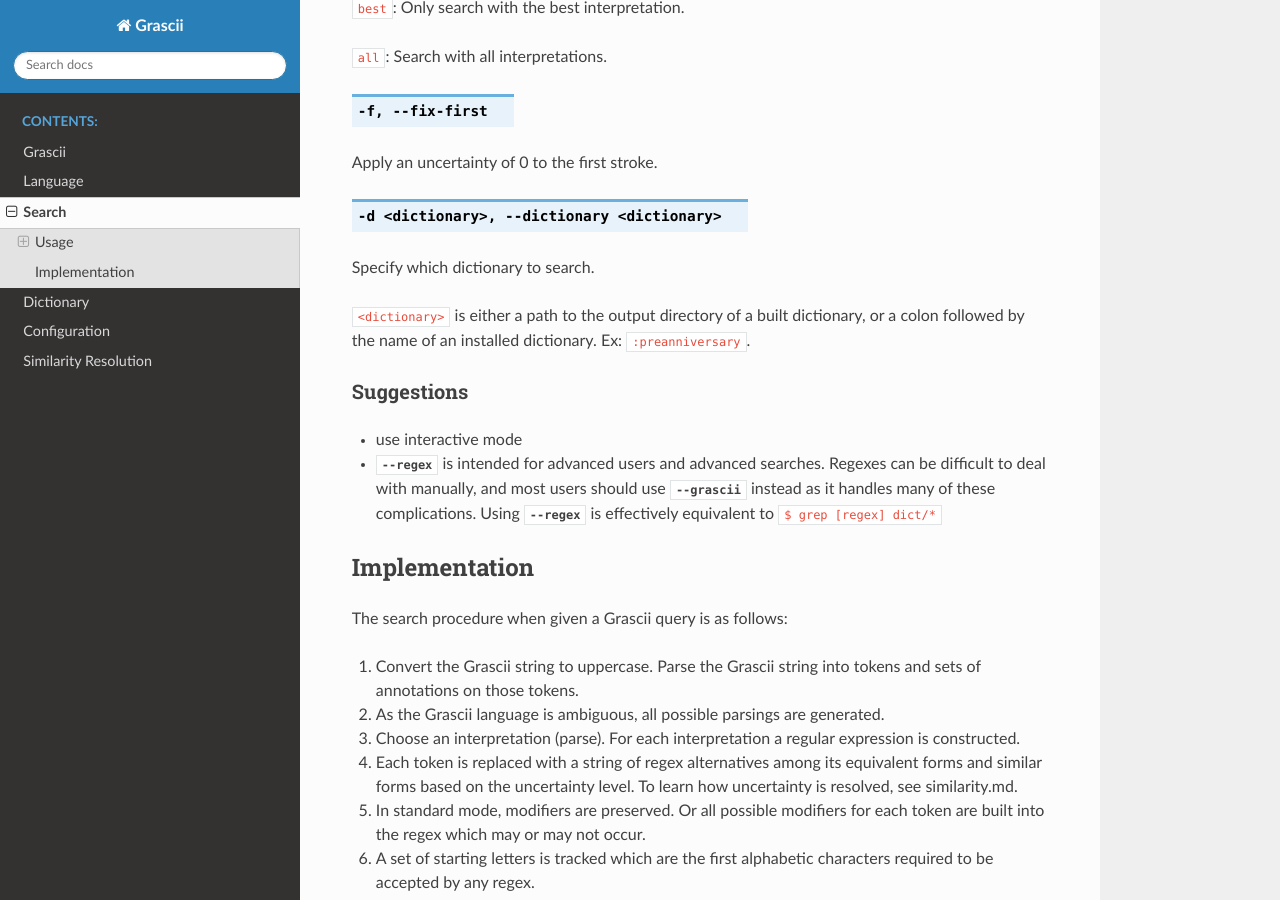
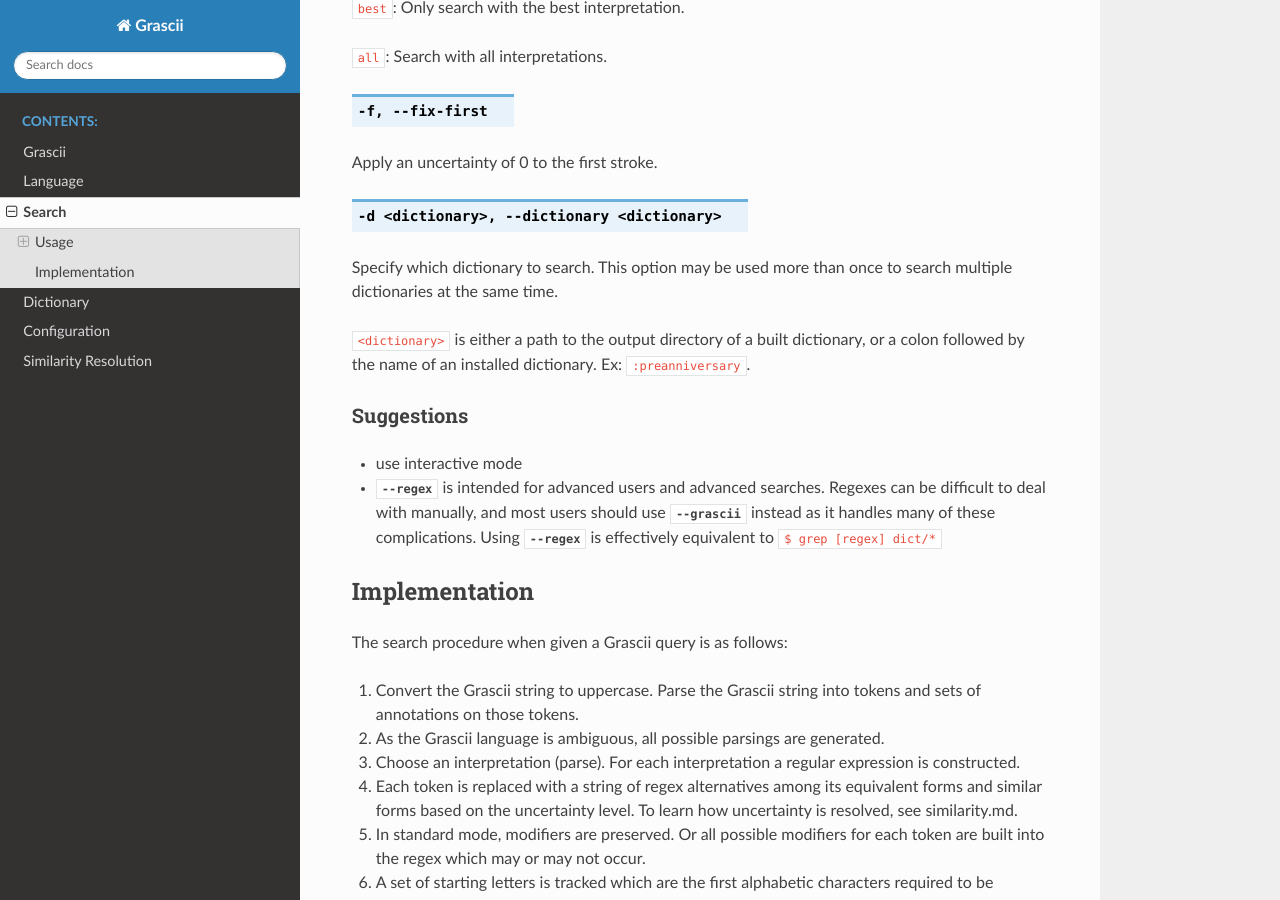
Before and after one commit to grascii/grascii, a Sphinx documentation site: the page built from docs/gsearch.rst, in a window 1280 px wide and 900 px high, scrolled down 2309 px. Built offline with Sphinx 7.4.7 and the Read the Docs theme 2.0.0, drawn with Linux system fonts in a browser that asks for light colours.

Commit message:
Update docs for search -d option

```diff
--- a/docs/gsearch.rst
+++ b/docs/gsearch.rst
@@ -96,7 +96,8 @@ Apply an uncertainty of 0 to the first stroke.
 
 .. option:: -d <dictionary>, --dictionary <dictionary>
 
-Specify which dictionary to search.
+Specify which dictionary to search. This option may be used more than once to
+search multiple dictionaries at the same time.
 
 ``<dictionary>`` is either a path to the output directory of a built
 dictionary, or a colon followed by the name of an installed dictionary.
```
